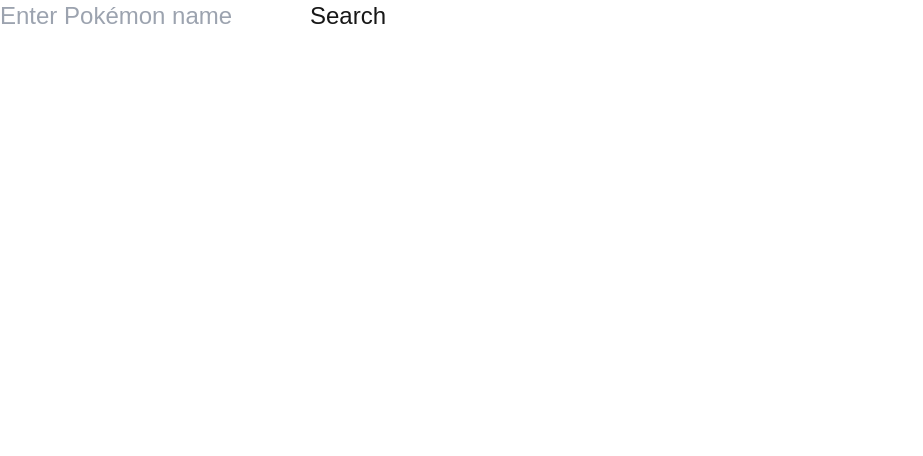
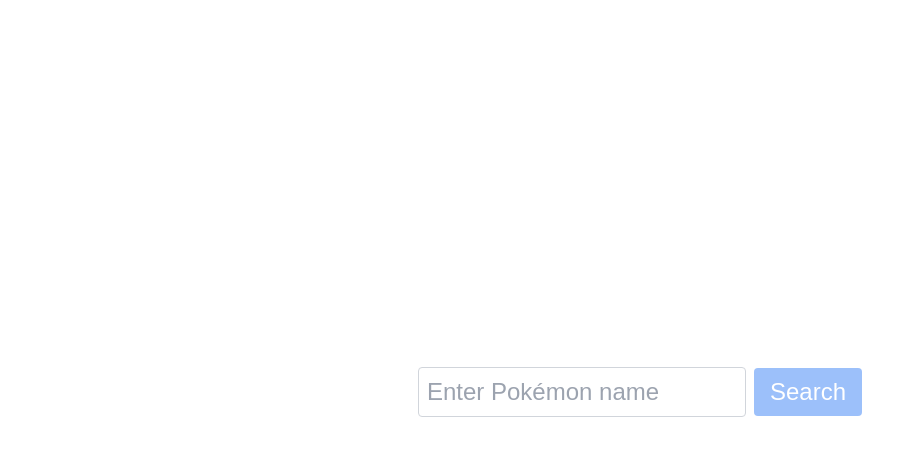
Before and after one commit to MatthewPeterGoodwin/pokemon, a Next.js app: page / in a window 1280 px wide. Shown: the top 456 px of the page, without its empty margins (0-923 px from the left). Built offline with nearby package versions, Linux system fonts and the light colour scheme.

Commit message:
Added tailwindcss to add borders and centre

```diff
--- a/app/components/PokemonSearch.tsx
+++ b/app/components/PokemonSearch.tsx
@@ -34,29 +34,33 @@
     }
 
     return (
-        <div className="text-2xl content-center	">
-            <form onSubmit={handleSubmit}>
+        <div className="text-2xl flex flex-col items-center justify-center min-h-screen">
+        <form onSubmit={handleSubmit} className="mb-4">
             <label>
                 <input
                     name="myInput"
                     value={pokemonName}
                     onChange={handleInputChange}
                     placeholder="Enter Pokémon name"
+                    className="border border-gray-300 rounded p-2"
                 />
             </label>
-                <button type="submit">Search</button>
+            <button type="submit" disabled={!pokemonName} className="ml-2 px-4 py-2 bg-blue-500 text-white rounded disabled:opacity-50">
+                Search
+            </button>
         </form>
         {error && <p style={{ color: 'red' }}>{error}</p>}
         {pokemonData && (
-                <div className="text-2xl">
-                    <img src={pokemonData.sprites.front_default} alt={pokemonData.name} />
-                    <h1>
+            <div className="text-2xl border-solid border-2 border-sky-500 p-4 flex flex-col items-center">
+                <img src={pokemonData.sprites.front_default} alt={pokemonData.name} className="mb-4" />
+                <h1 className="text-center">
                     {pokemonData.types.map((t: PokemonType) => {
-                            return t.type.name + " "
+                        return t.type.name + " ";
                     })}
                 </h1>
             </div>
         )}
     </div>
+
     )
 }
```
Lines whose indentation alone changed are shown as unchanged.
